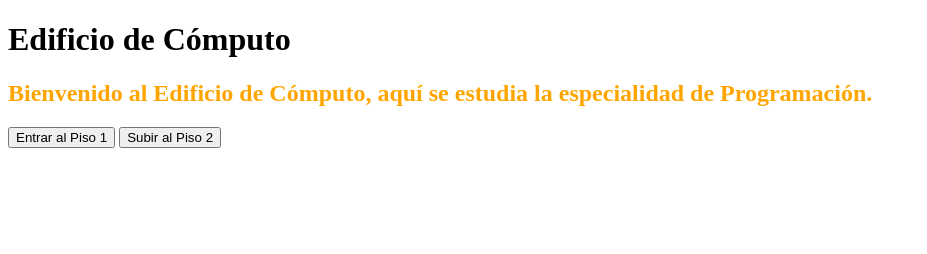
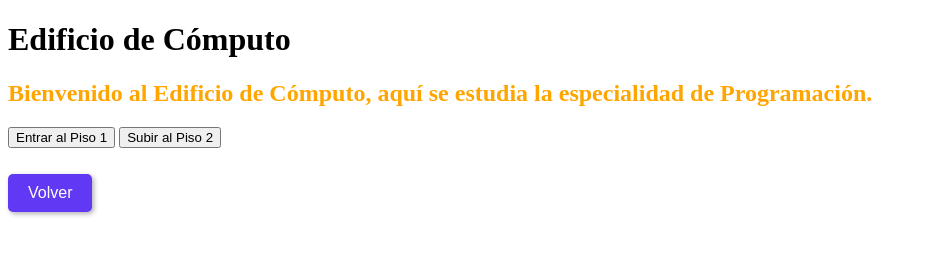
Before and after one commit to PauloRiv/PauloRiv.github.io, a plain HTML site: page laboratoComputo/edificiocomputo.html in a window 1280 px wide. Shown: the whole page, without its empty margins (0-927 px from the left). Drawn offline with Linux system fonts and the light colour scheme.

Commit message:
Botones de volver e idea principal de boton

```diff
--- a/laboratoComputo/edificiocomputo.html
+++ b/laboratoComputo/edificiocomputo.html
@@ -4,11 +4,29 @@
     <meta charset="UTF-8">
     <meta name="viewport" content="width=device-width, initial-scale=1.0">
     <title>Entrada</title>
+    <style>
+        .botonvolver {
+            background-color: #6138f3;
+            color: white;
+            padding: 10px 20px;
+            font-size: 16px;
+            border: none;
+            border-radius: 5px;
+            cursor: pointer;
+            box-shadow: 2px 2px 5px rgba(0, 0, 0, 0.3);
+            transition: background-color 0.3s;
+        }
+
+        .botonvolver:hover {
+            background-color: #8e71f5;
+        }
+    </style>
 </head>
 <body>
     <h1>Edificio de Cómputo</h1>
         <h2 style="color:orange">Bienvenido al Edificio de Cómputo, aquí se estudia la especialidad de Programación.</h2>
         <button onclick="location.href= 'piso1.html'">Entrar al Piso 1</button>
         <button onclick="location.href= 'piso2.html'">Subir al Piso 2</button>
+    <h1><button class="botonvolver" onclick="location.href= '../index.html'">Volver</button></h1>
 </body>
 </html>
```
Also changed, not shown: laboratoComputo/lab1.html (+1 -0 lines), laboratoComputo/lab2.html (+1 -0 lines), laboratoComputo/lab3.html (+1 -0 lines), laboratoComputo/lab4.html (+1 -0 lines), laboratoComputo/lab5.html (+1 -0 lines), laboratoComputo/lab6.html (+1 -0 lines), laboratoComputo/labmicrosoft.html (+1 -0 lines), laboratoComputo/piso1.html (+1 -0 lines), laboratoComputo/piso2.html (+1 -0 lines), laboratoComputo/saladejuntas.html (+1 -0 lines), laboratoComputo/salondeidiomas.html (+1 -0 lines).
